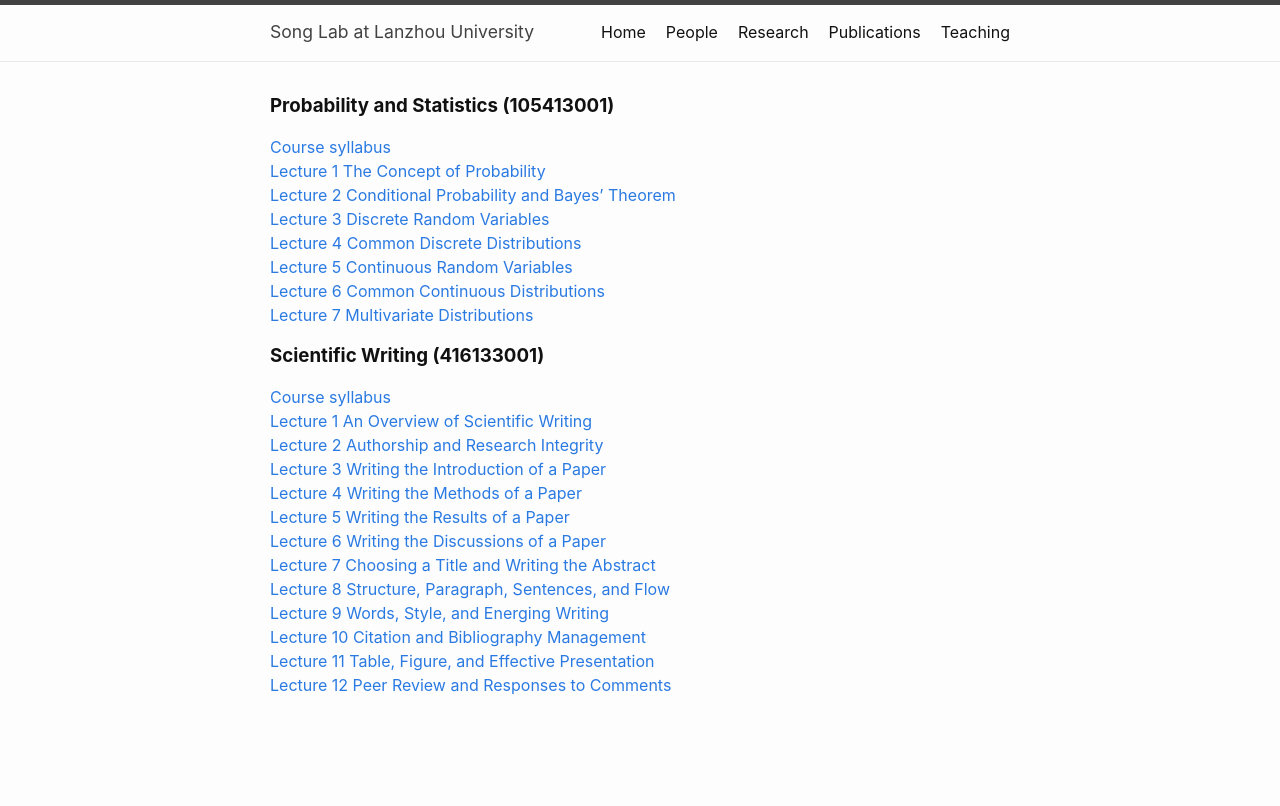
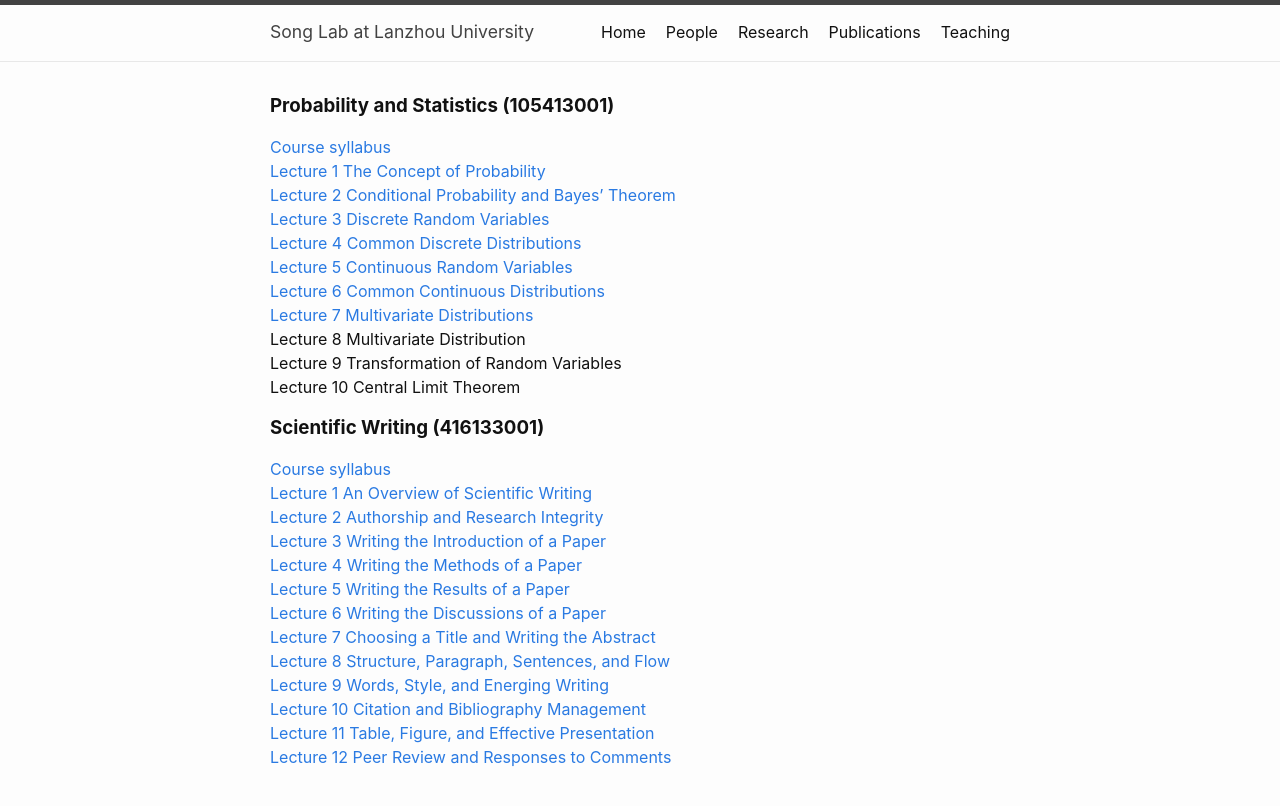
Before and after one commit to chaosonglab/chaosonglab.github.io, a Jekyll site: the page built from teaching.md, in a window 1280 px wide. Shown: the top 806 px of the page. Built offline with Jekyll 4.4.1, drawn with Linux system fonts in a browser that asks for light colours.

Commit message:
Update teaching.md

```diff
--- a/teaching.md
+++ b/teaching.md
@@ -13,7 +13,10 @@ permalink: /teaching/
 [Lecture 4 Common Discrete Distributions](files/course_materials/statistics/lecture4_discrete.pdf) \
 [Lecture 5 Continuous Random Variables](files/course_materials/statistics/lecture5_continuous.pdf) \
 [Lecture 6 Common Continuous Distributions](files/course_materials/statistics/lecture6_continuous.pdf) \
-[Lecture 7 Multivariate Distributions](files/course_materials/statistics/lecture7_multivariate.pdf)
+[Lecture 7 Multivariate Distributions](files/course_materials/statistics/lecture7_multivariate.pdf) \
+Lecture 8 Multivariate Distribution \
+Lecture 9 Transformation of Random Variables \
+Lecture 10 Central Limit Theorem
 
 
 ### **Scientific Writing (416133001)**
```
